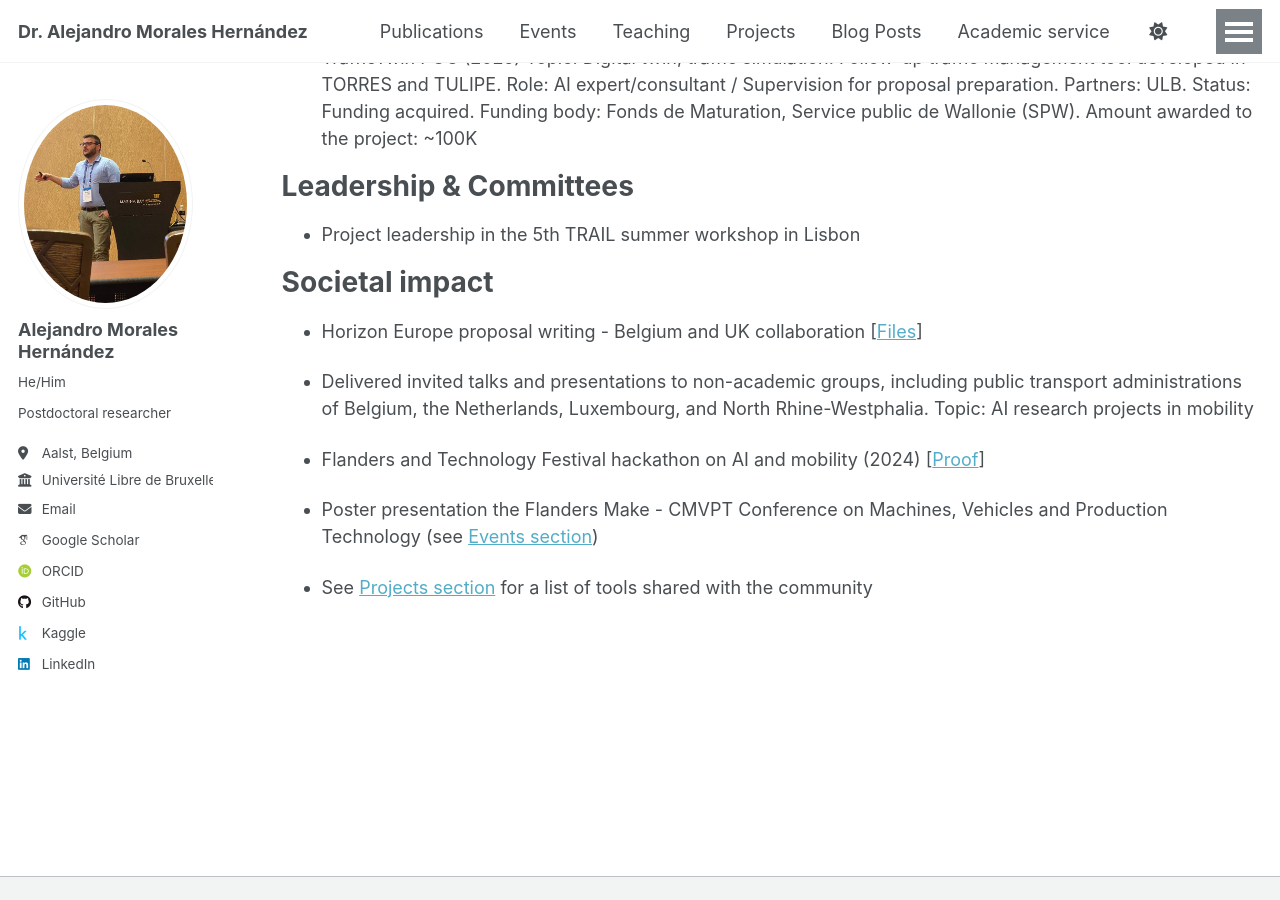
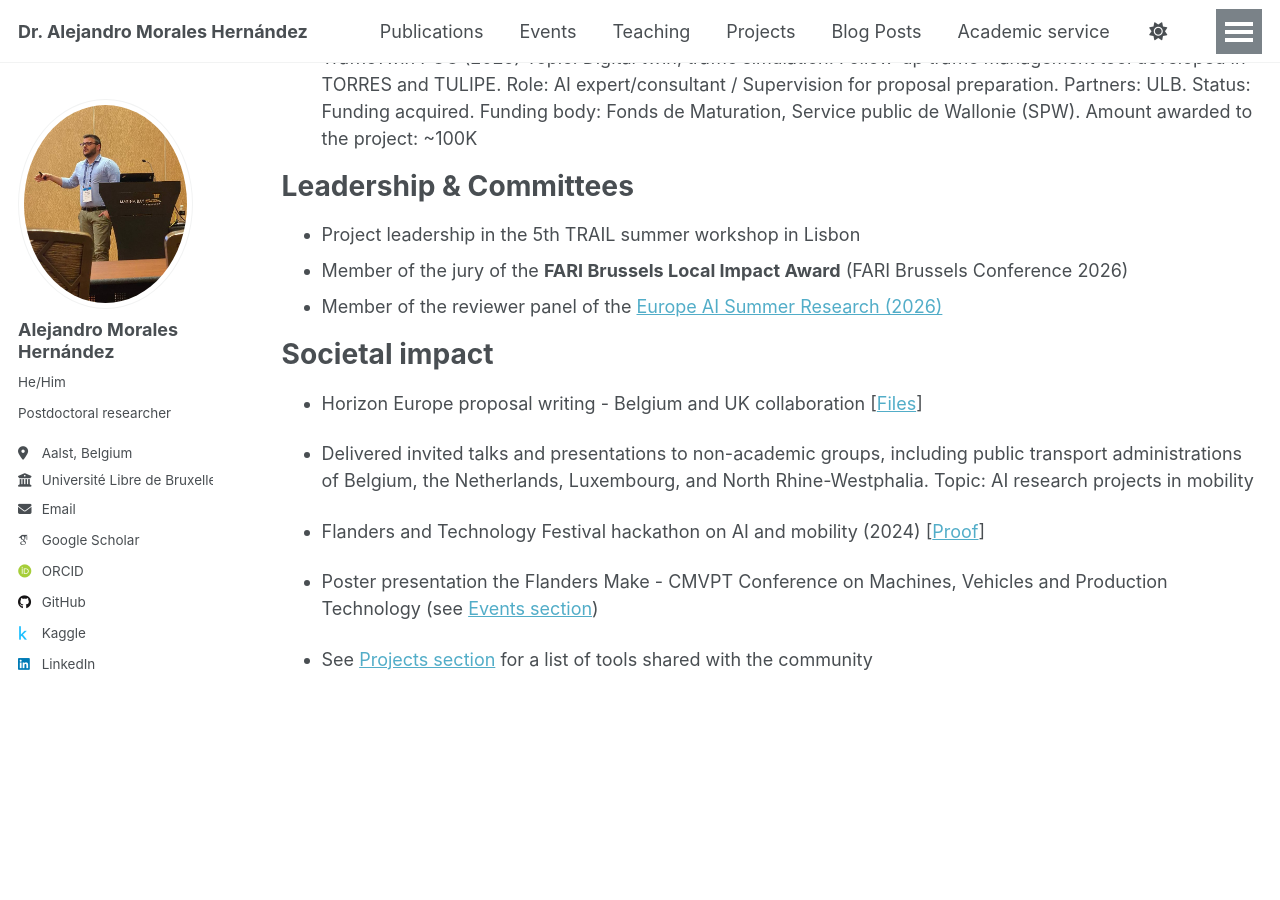
Before and after one commit to alejandro3500/alejandro3500.github.io, a Jekyll site: the page built from _pages/academic_service.md, in a window 1280 px wide and 900 px high, scrolled down 2561 px. Built offline with Jekyll 4.4.1, drawn with Linux system fonts in a browser that asks for light colours; some web fonts are replaced; a script that is not in the unit is left out.

Commit message:
Update academic_service.md

```diff
--- a/_pages/academic_service.md
+++ b/_pages/academic_service.md
@@ -108,6 +108,8 @@ Leadership & Committees
 ======
 
 * Project leadership in the 5th TRAIL summer workshop in Lisbon
+* Member of the jury of the **FARI Brussels Local Impact Award** (FARI Brussels Conference 2026)
+* Member of the reviewer panel of the [Europe AI Summer Research (2026)](https://www.eurotech-federation.com/community/ai-research-summer)
 
 
 
```
